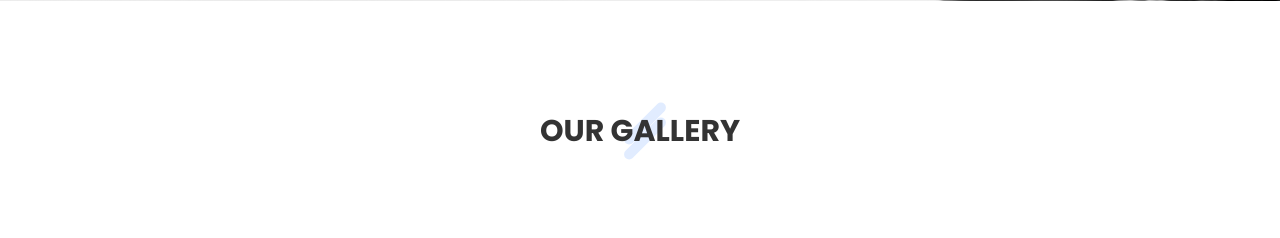
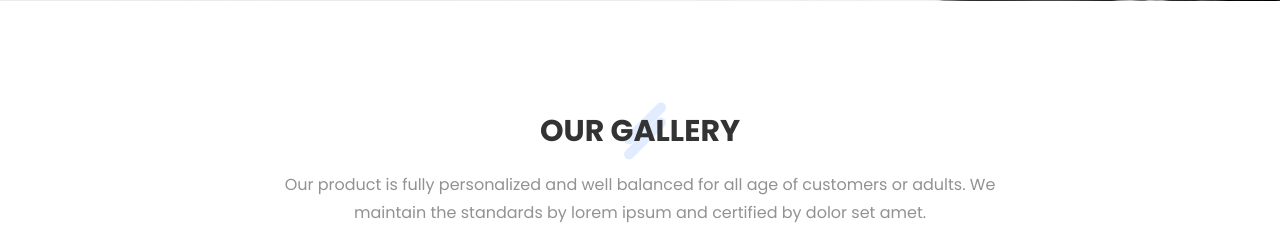
Before and after one commit to ilyasbabu/kripa-website, a Django app: template templates/gallery.html in a window 1280 px wide. Shown: the part 685-923 px from the top of the page. Run offline with Django 3.2, Linux system fonts and the light colour scheme; the template is opened without the code that fills it: values that come from a table or form of the project are taken from there, others are empty; data comes from the database, SQL or seed files in the repository; some libraries are stand-ins or nearby versions.

Commit message:
gallery bug fix commit

```diff
--- a/templates/gallery.html
+++ b/templates/gallery.html
@@ -107,8 +107,8 @@
 				<div class="col-md-12">
 					<div class="section-title text-center">
 						<h2><span>Our gallery</span></h2>
-						<!-- <p>Our product is fully personalized and well balanced for all age of customers or adults. We
-							maintain the standards by lorem ipsum and certified by dolor set amet.</p> -->
+						<p>Our product is fully personalized and well balanced for all age of customers or adults. We
+							maintain the standards by lorem ipsum and certified by dolor set amet.</p>
 					</div>
 				</div>
 			</div>
```
